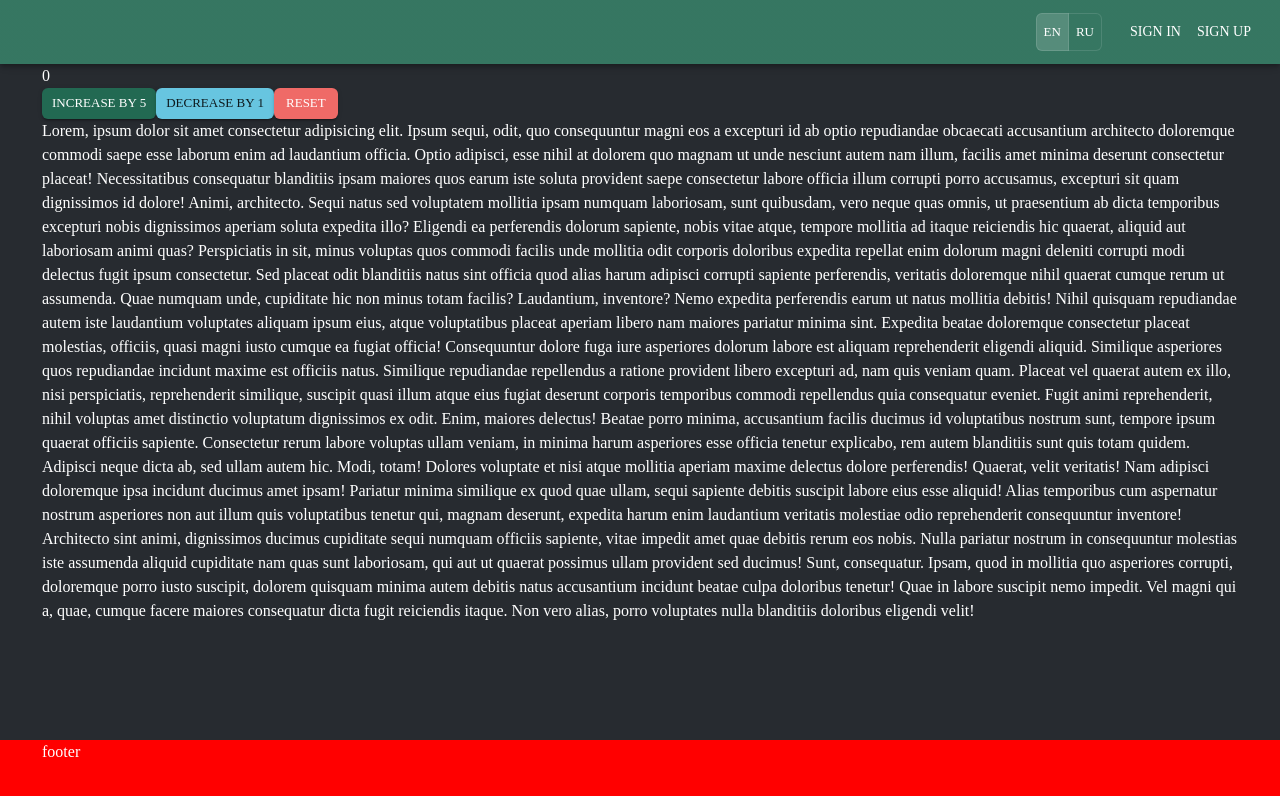
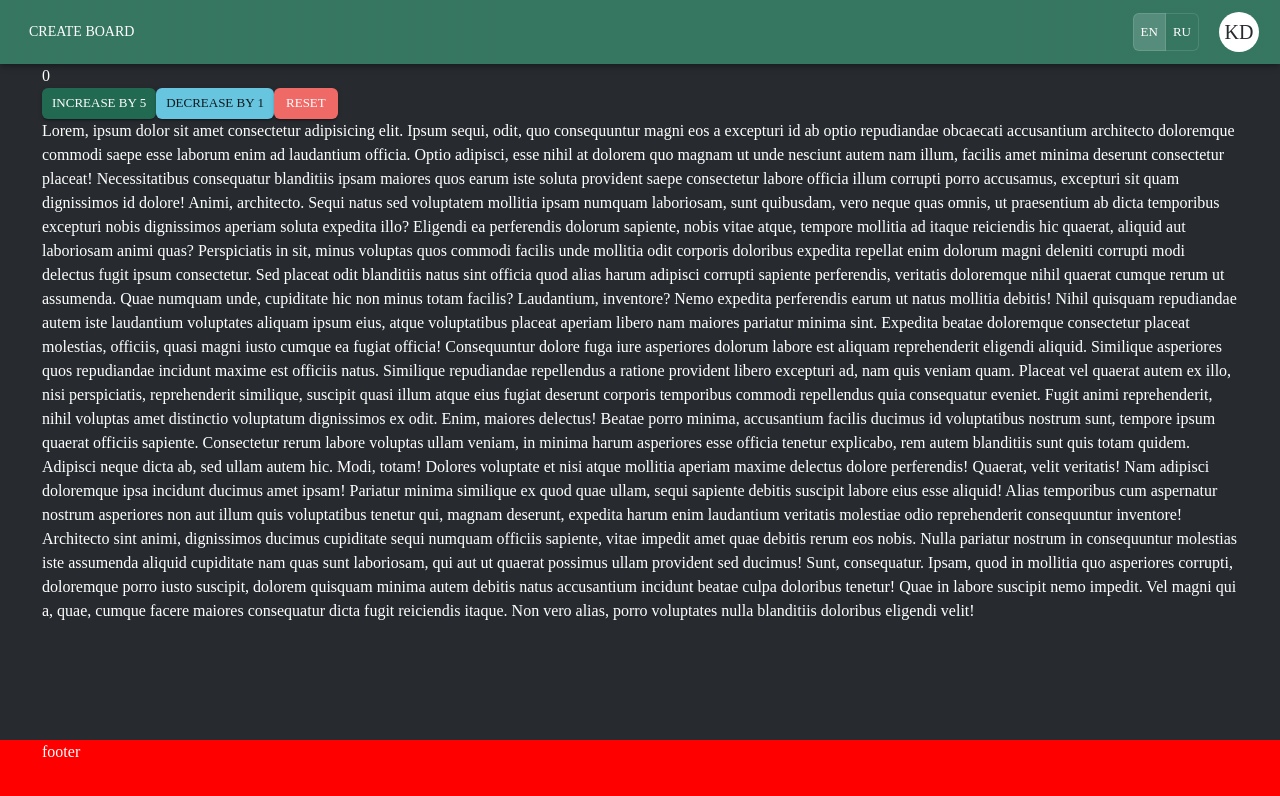
Before and after one commit to strawberrystr1/project-management-app, a React (Create React App) app: page /home in a window 1280 px wide. Shown: the top 796 px of the page. Built offline with nearby package versions, Linux system fonts and the light colour scheme.

Commit message:
feat: changing header with scrolling

```diff
--- a/src/components/layouts/Header/Header.tsx
+++ b/src/components/layouts/Header/Header.tsx
@@ -1,3 +1,4 @@
+import React, { useState } from 'react';
 import {
   AppBar,
   Avatar,
@@ -17,11 +18,10 @@ import EditIcon from '@mui/icons-material/Edit';
 import { useTranslation } from 'react-i18next';
 import LanguageSwitch from './components/LanguageSwitch';
 import styles from './style.module.scss';
-import React, { useState } from 'react';
 import { stringAvatar } from '../../../utils/functions';
 
 const Header = () => {
-  const isLogged = false; // replace this for state variable
+  const isLogged = true; // replace this for state variable
 
   const { t } = useTranslation();
   const trigger = useScrollTrigger({ disableHysteresis: true });
--- a/src/components/layouts/Header/style.module.scss
+++ b/src/components/layouts/Header/style.module.scss
@@ -4,15 +4,7 @@
 }
 
 .small{
-  // display: none;
-  // height: 30px;
   @media (min-width: 600px) {
-    min-height: 48px;
+    min-height: 48px !important;
   }
 }
-
-
-.large {
-  // display: block;
-  // height: 80px;
-}
--- a/src/theme/theme.ts
+++ b/src/theme/theme.ts
@@ -1,6 +1,6 @@
 import { ThemeOptions, createTheme } from '@mui/material';
 
-const themeOptions: ThemeOptions = {
+export const themeOptions: ThemeOptions = {
   palette: {
     mode: 'dark',
     primary: {
```
